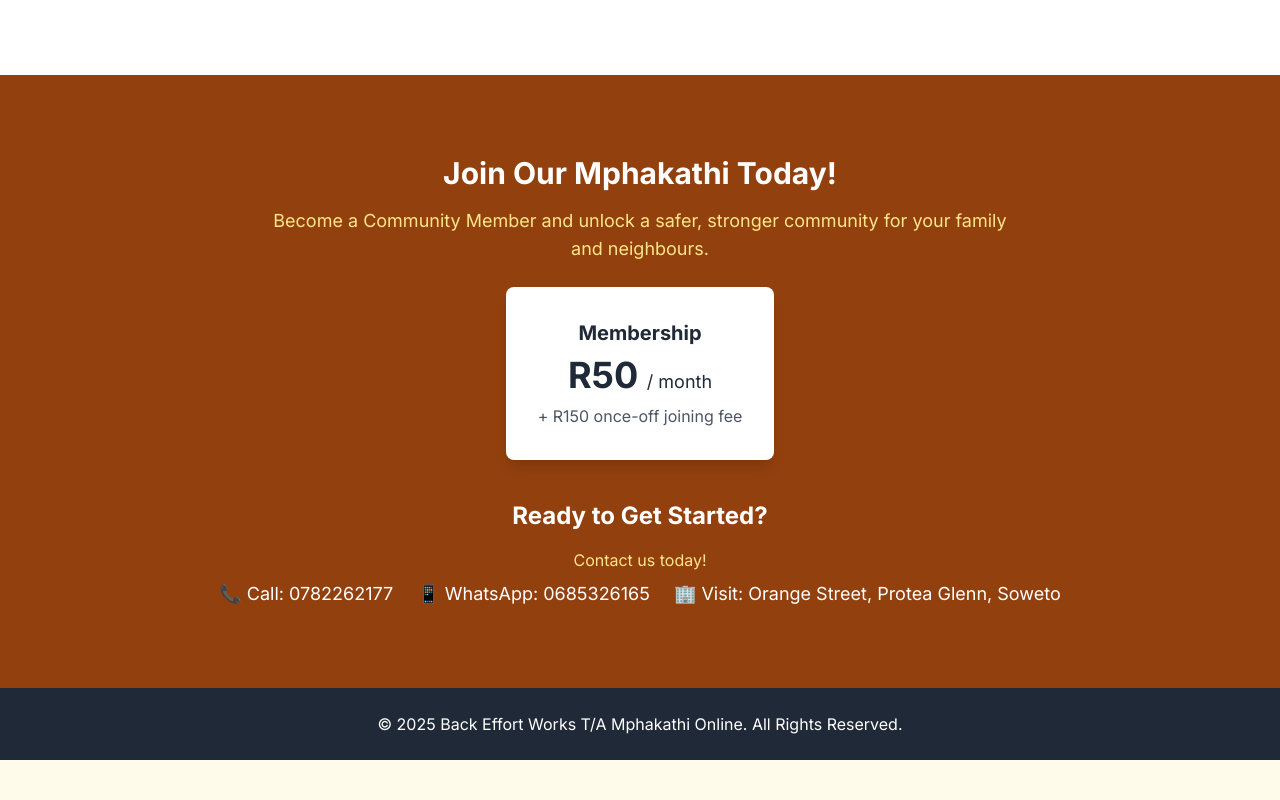
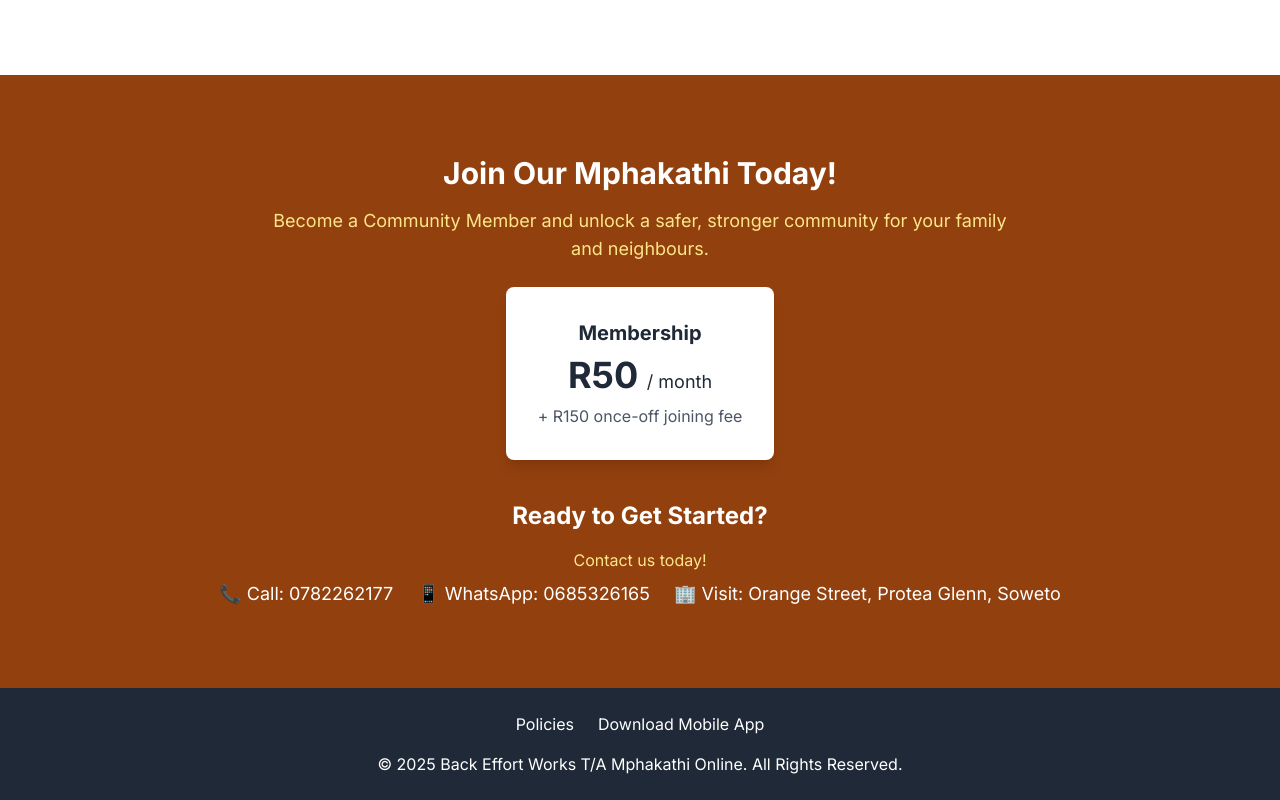
Before and after one commit to MncediMona/mphakathi, a plain HTML site: page index.html in a window 1280 px wide. Shown: the part 3007-3807 px from the top of the page. Before the commit the page ends 3767 px from the top, so only its background shows below. Drawn offline with nearby package versions, Linux system fonts and the light colour scheme.

Commit message:
index.html

```diff
--- a/index.html
+++ b/index.html
@@ -116,7 +116,6 @@
             </div>
         </section>
 
-        <!-- LLM-Powered Service Recommender Section -->
         <section id="llm-recommender" class="py-16 md:py-20 bg-amber-50">
             <div class="container mx-auto px-6">
                 <div class="text-center mb-12">
@@ -143,10 +142,10 @@
 
         <section class="py-16 md:py-20 bg-white">
             <div class="container mx-auto px-6">
-                 <div class="text-center mb-12">
-                    <h2 class="text-3xl font-bold text-gray-800">Why Choose Mphakathi Online?</h2>
-                    <p class="text-gray-600 mt-2 max-w-2xl mx-auto">We are more than a service. We are your neighbours, committed to building a better, safer Soweto together.</p>
-                </div>
+                   <div class="text-center mb-12">
+                     <h2 class="text-3xl font-bold text-gray-800">Why Choose Mphakathi Online?</h2>
+                     <p class="text-gray-600 mt-2 max-w-2xl mx-auto">We are more than a service. We are your neighbours, committed to building a better, safer Soweto together.</p>
+                 </div>
                 <div class="grid grid-cols-1 md:grid-cols-2 lg:grid-cols-3 gap-8 text-center">
                     <div class="bg-white p-8 rounded-xl shadow-md">
                         <div class="text-4xl mb-4">💰</div>
@@ -205,11 +204,16 @@
 
     <footer class="bg-gray-800 text-white py-6">
         <div class="container mx-auto px-6 text-center">
+            <div class="mb-4">
+                <ul class="flex flex-col md:flex-row justify-center space-y-2 md:space-y-0 md:space-x-6">
+                    <li><a href="https://www.mpakathi.online/policies" class="hover:text-amber-400 transition-colors duration-300">Policies</a></li>
+                    <li><a href="#" class="hover:text-amber-400 transition-colors duration-300">Download Mobile App</a></li>
+                </ul>
+            </div>
             <p>&copy; 2025 Back Effort Works T/A Mphakathi Online. All Rights Reserved.</p>
         </div>
     </footer>
 
-    <!-- The entire popup HTML structure is placed here, hidden by default -->
     <div class="popup-overlay">
         <div class="popup-content">
             <header class="bg-[#1A3A5A] text-white p-4 md:p-6 rounded-t-xl flex justify-between items-center">
@@ -421,7 +425,6 @@
         });
 
     </script>
-    <!-- Botpress v3.0 Webchat Injection Scripts -->
     <script src="https://cdn.botpress.cloud/webchat/v3.0/inject.js"></script>
     <script src="https://files.bpcontent.cloud/2025/06/11/16/20250611165427-G2OXTHLU.js"></script>
 </body>
```
